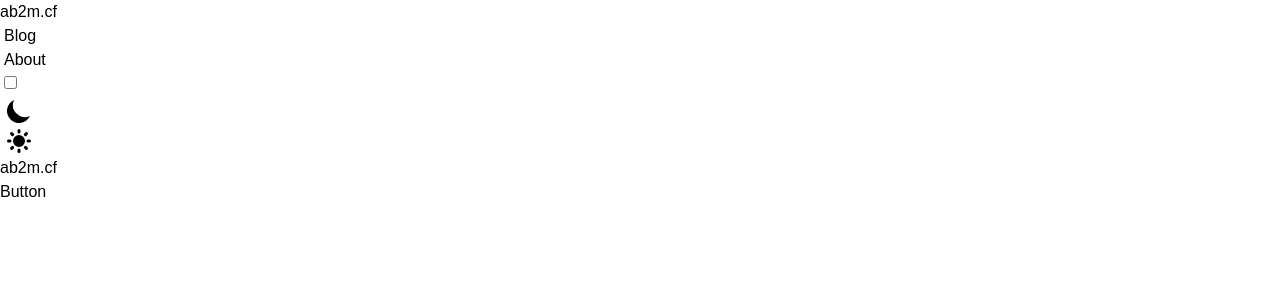
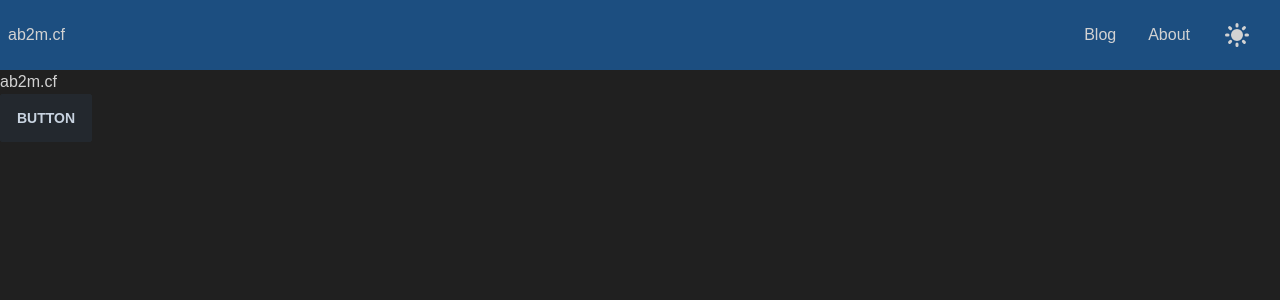
Before and after one commit to Allianaab2m/ab2m.cf, a Next.js app: page / in a window 1280 px wide. Shown: the top 300 px of the page. Built offline with nearby package versions, Linux system fonts and the light colour scheme; a web font is replaced by a local one.

Commit message:
refactor: lint

```diff
--- a/package.json
+++ b/package.json
@@ -10,10 +10,12 @@
     "format": "prettier -w src/**/*.{ts,tsx}"
   },
   "dependencies": {
+    "@tailwindcss/typography": "^0.5.9",
     "@types/node": "20.1.0",
     "@types/react": "18.2.6",
     "@types/react-dom": "18.2.4",
     "autoprefixer": "10.4.14",
+    "daisyui": "^2.51.6",
     "eslint": "8.40.0",
     "eslint-config-next": "13.4.1",
     "gray-matter": "^4.0.3",
@@ -21,6 +23,7 @@
     "postcss": "8.4.23",
     "react": "18.2.0",
     "react-dom": "18.2.0",
+    "react-icons": "^4.8.0",
     "rehype-raw": "^6.1.1",
     "rehype-react": "^7.2.0",
     "rehype-stringify": "^9.0.3",
@@ -31,6 +34,7 @@
     "remark-parse": "^10.0.1",
     "remark-rehype": "^10.1.0",
     "tailwindcss": "3.3.2",
+    "theme-change": "^2.5.0",
     "typescript": "5.0.4"
   },
   "devDependencies": {
--- a/src/app/layout.tsx
+++ b/src/app/layout.tsx
@@ -1,20 +1,20 @@
 import { IBM_Plex_Mono, IBM_Plex_Sans_JP } from "next/font/google";
-import Link from "next/link"
-import { ThemeToggle } from "@/components/ThemeToggle"
-import "./globals.css"
+import Link from "next/link";
+import { ThemeToggle } from "@/components/ThemeToggle";
+import "./globals.css";
 
 const plexjp = IBM_Plex_Sans_JP({
   weight: ["400", "700"],
   subsets: ["latin"],
   display: "swap",
-  variable: "--plexsansjp"
-})
+  variable: "--plexsansjp",
+});
 
 const plexmono = IBM_Plex_Mono({
   weight: ["300"],
   subsets: ["latin"],
-  variable: "--plexmono"
-})
+  variable: "--plexmono",
+});
 
 export const metadata = {
   title: "ab2m.cf",
@@ -30,7 +30,6 @@ export const metadata = {
   },
 };
 
-
 export default function RootLayout({
   children,
 }: {
@@ -40,12 +39,24 @@ export default function RootLayout({
     <html lang="ja" data-theme="business">
       <body className={plexjp.className}>
         <header className="navbar bg-primary">
-          <h1 className="flex-1"><Link href="/">ab2m.cf</Link></h1>
+          <h1 className="flex-1">
+            <Link href="/">ab2m.cf</Link>
+          </h1>
           <div className="flex-none">
             <ul className="menu menu-horizontal px-1">
-              <li><Link className="" href="/blogs">Blog</Link></li>
-              <li><Link className="" href="/about">About</Link></li>
-              <li><ThemeToggle /></li>
+              <li>
+                <Link className="" href="/blogs">
+                  Blog
+                </Link>
+              </li>
+              <li>
+                <Link className="" href="/about">
+                  About
+                </Link>
+              </li>
+              <li>
+                <ThemeToggle />
+              </li>
             </ul>
           </div>
         </header>
--- a/tailwind.config.js
+++ b/tailwind.config.js
@@ -5,14 +5,8 @@ module.exports = {
     './src/components/**/*.{js,ts,jsx,tsx,mdx}',
     './src/app/**/*.{js,ts,jsx,tsx,mdx}',
   ],
-  theme: {
-    extend: {
-      backgroundImage: {
-        'gradient-radial': 'radial-gradient(var(--tw-gradient-stops))',
-        'gradient-conic':
-          'conic-gradient(from 180deg at 50% 50%, var(--tw-gradient-stops))',
-      },
-    },
-  },
-  plugins: [],
+  plugins: [require("@tailwindcss/typography"), require("daisyui")],
+  daisyui: {
+    themes: ["corporate", "business"]
+  }
 }
```
Also changed, not shown: contents/test2.md (+9 -0 lines), src/components/ThemeToggle.tsx (+7 -7 lines), 1 other file (tests, documents, lock files or other folders).
